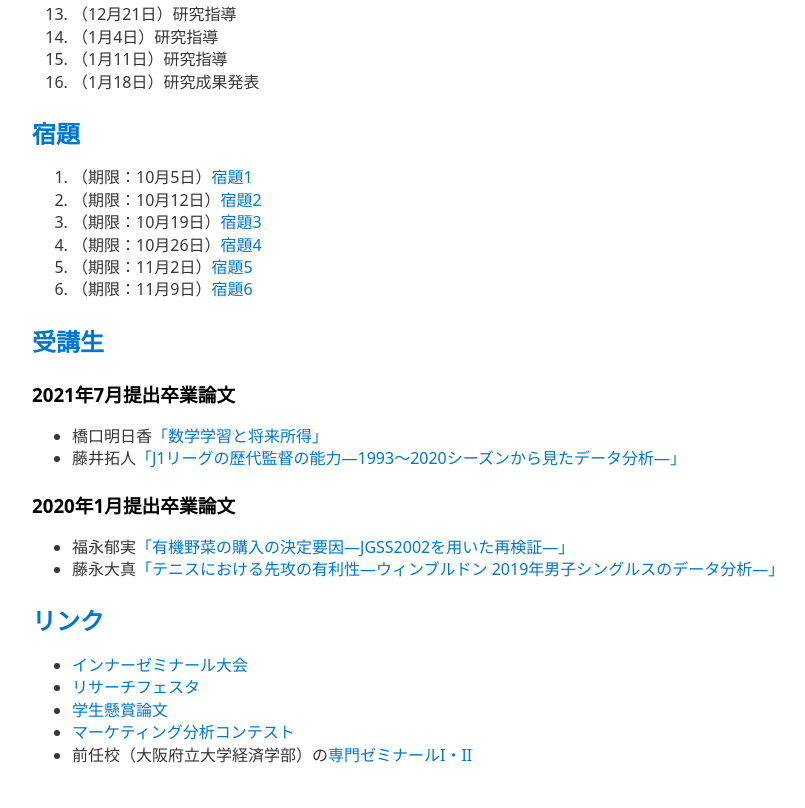
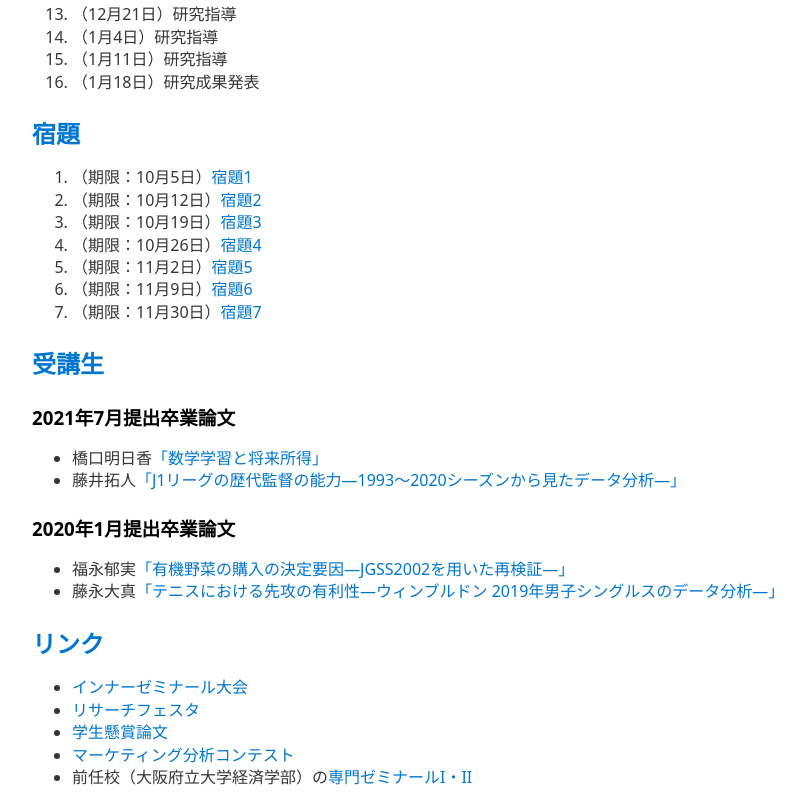
Before and after one commit to ystmmrsw/ystmmrsw.github.io, a plain HTML site: page zemi3/zemi3.html in a window 1280 px wide. Shown: the part 2499-3307 px from the top of the page, without its empty margins (208-1013 px from the left). Before the commit the page ends 3285 px from the top, so only its background shows below. Drawn offline with nearby package versions, Linux system fonts and the light colour scheme.

Commit message:
add hw07

```diff
--- a/zemi3/zemi3.html
+++ b/zemi3/zemi3.html
@@ -203,6 +203,7 @@ J. 課題を発見し，自ら調査し，解決策を導き出す能力を身
 <li>（期限：10月26日）<a href="zm3-hw04.pdf">宿題4</a></li>
 <li>（期限：11月2日）<a href="zm3-hw05.pdf">宿題5</a></li>
 <li>（期限：11月9日）<a href="zm3-hw06.pdf">宿題6</a></li>
+<li>（期限：11月30日）<a href="zm3-hw07.pdf">宿題7</a></li>
 </ol>
 
 <h2><a id="member">受講生</a></h2>
```
Also changed, not shown: 1 other file.
